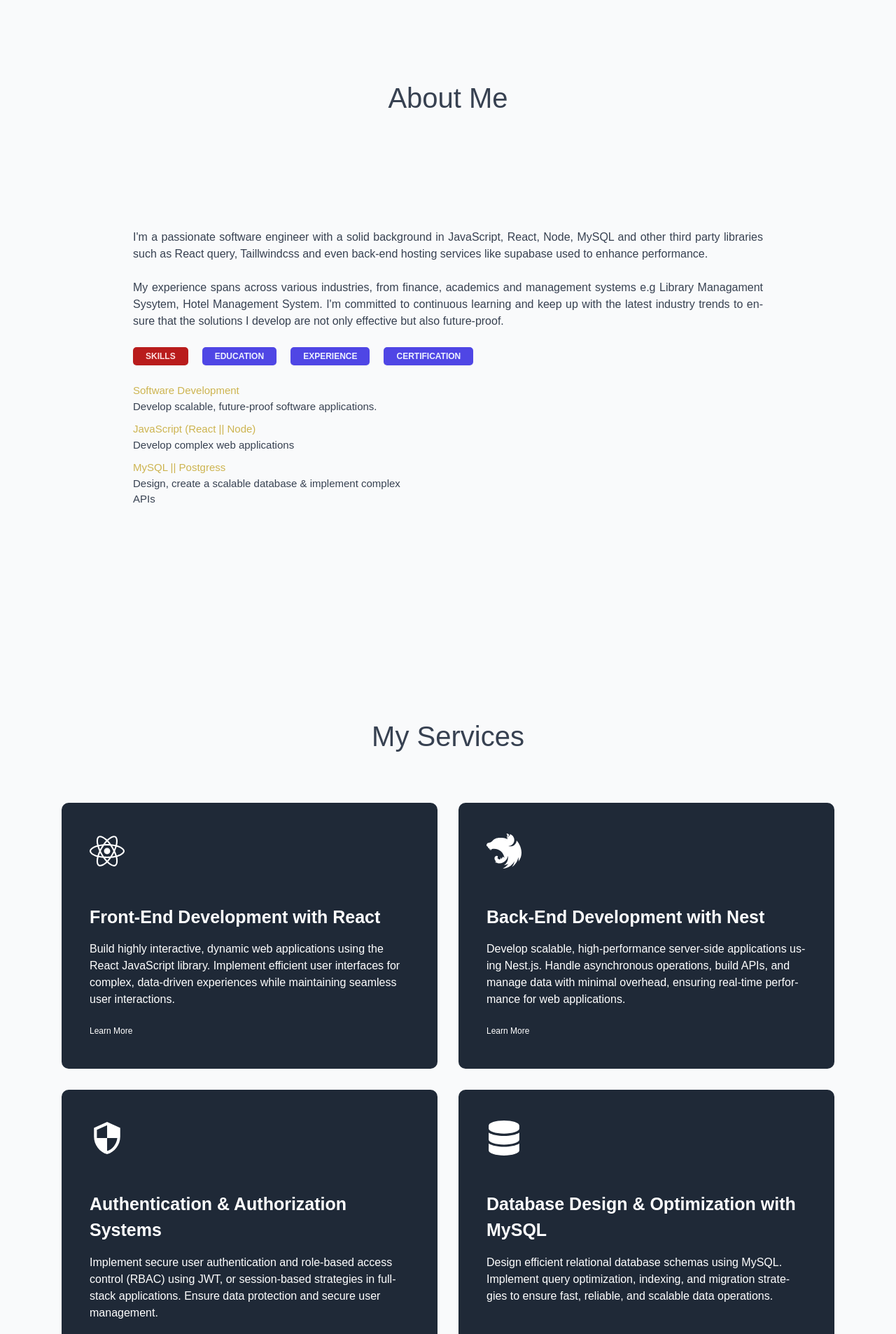
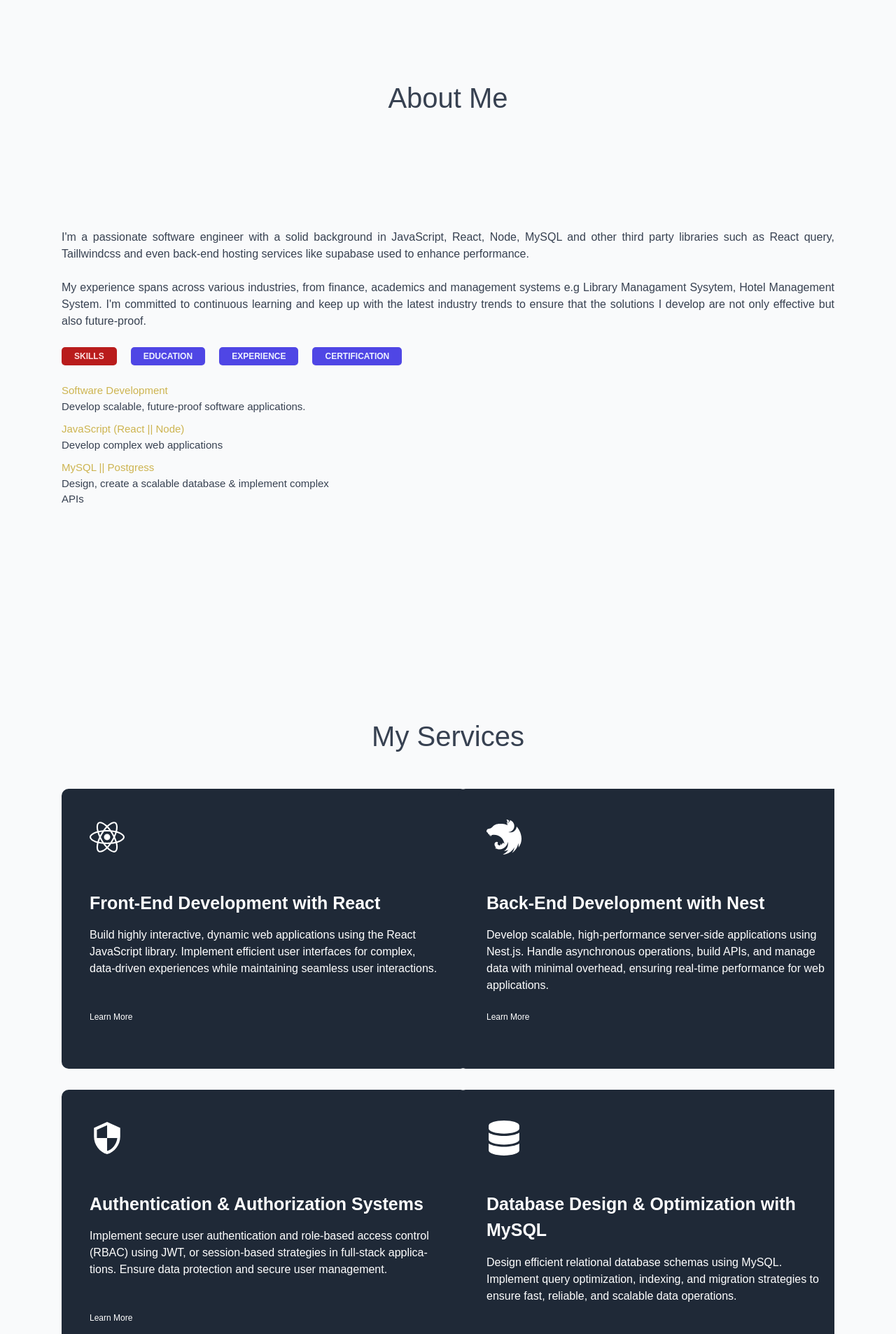
Before and after one commit to adeniyitobi055/my-website, a React (Vite) app: page / in a window 1280 px wide. Shown: the part 694-2600 px from the top of the page at 70% size. Built offline with nearby package versions, Linux system fonts and the light colour scheme.

Commit message:
update services

```diff
--- a/src/components/About/AboutLayout.jsx
+++ b/src/components/About/AboutLayout.jsx
@@ -8,6 +8,7 @@
 	gap: 1.5rem;
 	overflow: hidden;
 	height: 100vh;
+	max-width: 170rem;
 
 	@media screen and (max-width: 425px) {
 		height: 100vh;
@@ -25,7 +26,6 @@
 	align-items: center;
 	justify-content: center;
 	margin: auto;
-	max-width: 170rem;
 	gap: 2rem;
 	height: 100%;
 
@@ -34,6 +34,7 @@
 		gap: 3rem;
 		max-width: 100%;
 		height: 100%;
+		max-width: 100%;
 	}
 
 	@media screen and (max-width: 768px) and (min-width: 426px) {
--- a/src/components/About/AboutText.jsx
+++ b/src/components/About/AboutText.jsx
@@ -12,7 +12,7 @@
 
 const Text = styled.p`
 	text-align: justify;
-  max-width: 900px;
+	max-width: 1200px;
 	/* color: var(--color-grey-600); */
 
 	@media screen and (max-width: 425px) {
--- a/src/components/Contact/MediaContact.jsx
+++ b/src/components/Contact/MediaContact.jsx
@@ -98,6 +98,12 @@
 	}
 `;
 
+const ButtonContainer = styled.div`
+	display: flex;
+	gap: 2.5rem;
+	justify-content: start;
+`;
+
 function MediaContact() {
 	return (
 		<Container>
@@ -147,11 +153,21 @@
 					</a>
 				</Icons>
 			</IconsContainer>
-			<a href="/Oluwatobi Adedeji CV.pdf" download="Oluwatobi Adedeji CV.pdf">
-				<Button type="submit" isActive>
-					Download CV
-				</Button>
-			</a>
+			<ButtonContainer>
+				<a
+					href="/Oluwatobi Adedeji CV.pdf"
+					target="_blank"
+					rel="noopener noreferrer">
+					<Button type="submit" isActive>
+						View CV
+					</Button>
+				</a>
+				<a href="/Oluwatobi Adedeji CV.pdf" download="Oluwatobi Adedeji CV.pdf">
+					<Button type="submit" isActive>
+						Download CV
+					</Button>
+				</a>
+			</ButtonContainer>
 		</Container>
 	);
 }
--- a/src/components/Services/ServicesLayout.jsx
+++ b/src/components/Services/ServicesLayout.jsx
@@ -30,10 +30,10 @@
 
 const StyledServiceContainer = styled.div`
 	display: grid;
-	grid-template-columns: repeat(auto-fit, minmax(450px, 1fr));
+	grid-template-columns: repeat(2, minmax(220px, 1fr));
 	grid-template-rows: repeat(2, auto);
 	grid-gap: 30px;
-	margin: 50px auto;
+	margin: 30px auto;
 	justify-content: center;
 	align-items: center;
 	height: 100%;
--- a/src/ui/ServiceCard.jsx
+++ b/src/ui/ServiceCard.jsx
@@ -10,7 +10,8 @@
 	transition: background 0.5s, transform 0.5s;
 	margin: auto;
 	color: var(--color-grey-0);
-	height: 380px;
+	height: 400px;
+	width: 58rem;
 
 	& h3 {
 		font-size: 25px;
```
Lines whose indentation alone changed are shown as unchanged.
